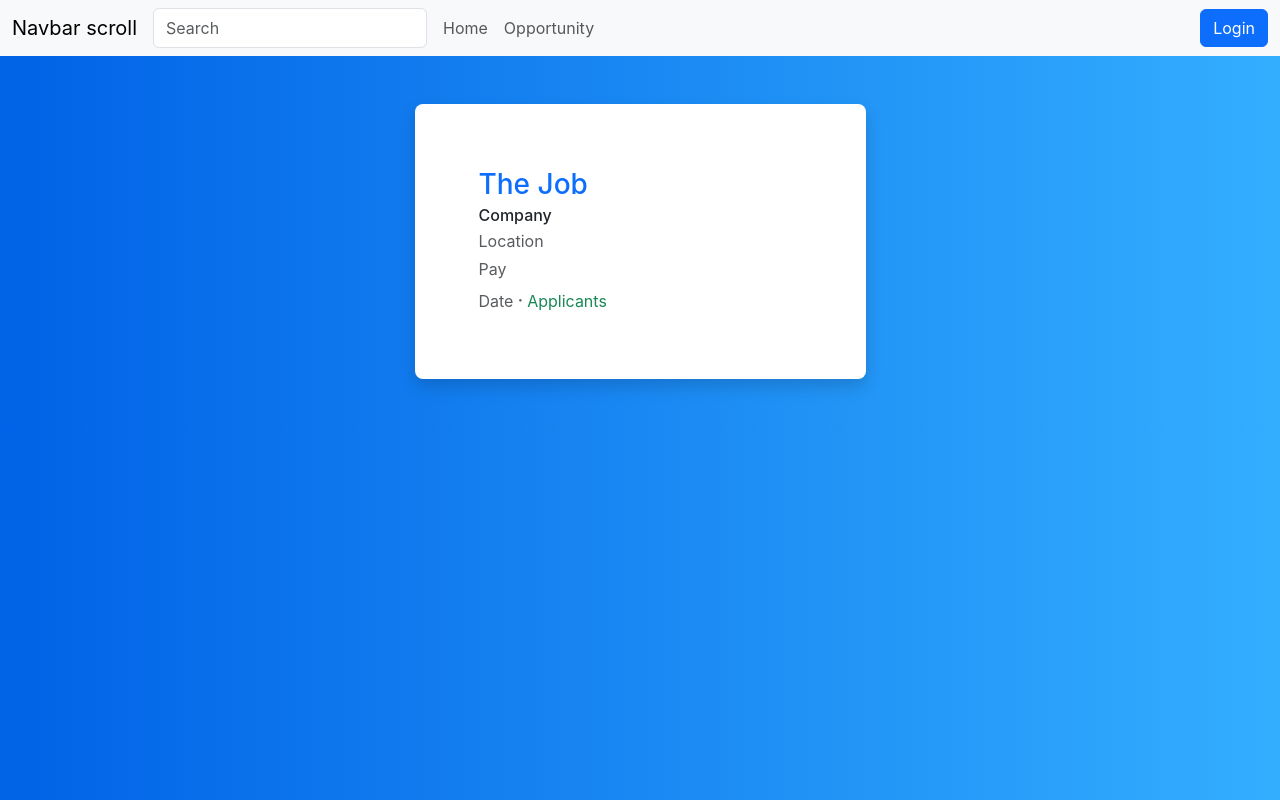
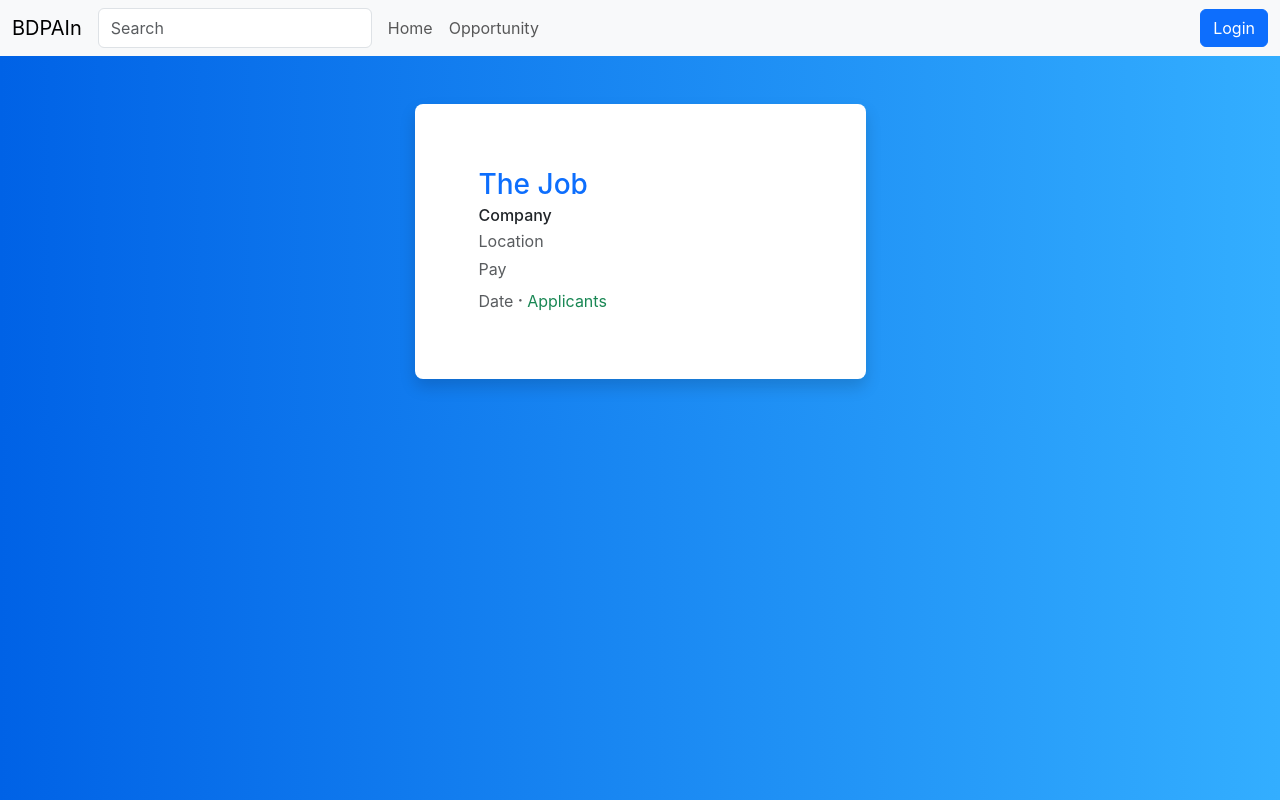
Before and after one commit to nreid1994/CodeCall, a React (Create React App) app in the folder bdpain/: page / in a window 1280 px wide. Built offline with nearby package versions, Linux system fonts and the light colour scheme.

Commit message:
changing the navbar name

```diff
--- a/bdpain/src/app/components/navbar/navbar_template.tsx
+++ b/bdpain/src/app/components/navbar/navbar_template.tsx
@@ -20,7 +20,7 @@
   return (
     <Navbar expand="lg" className="bg-body-tertiary">
       <Container fluid>
-        <Navbar.Brand href="#">Navbar scroll</Navbar.Brand>
+        <Navbar.Brand href="#">BDPAIn</Navbar.Brand>
         <Navbar.Toggle aria-controls="navbarScroll" />
         <Navbar.Collapse id="navbarScroll">
           <Nav
```
